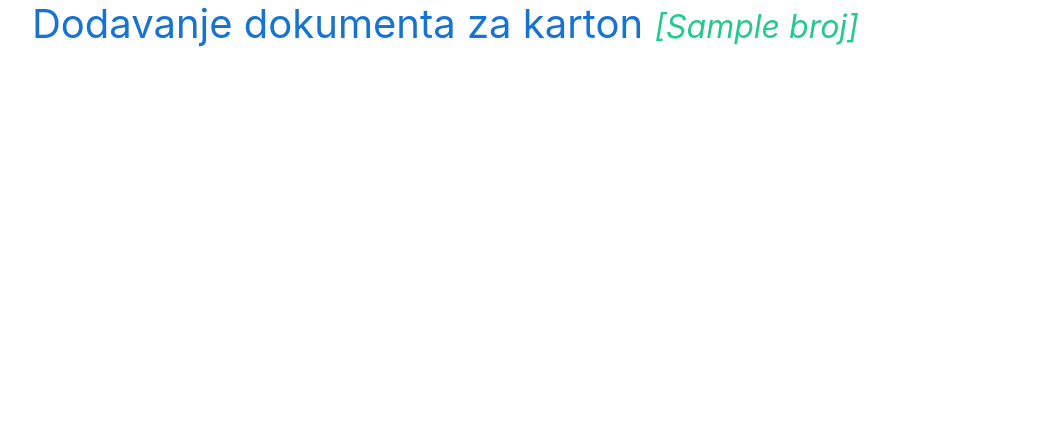
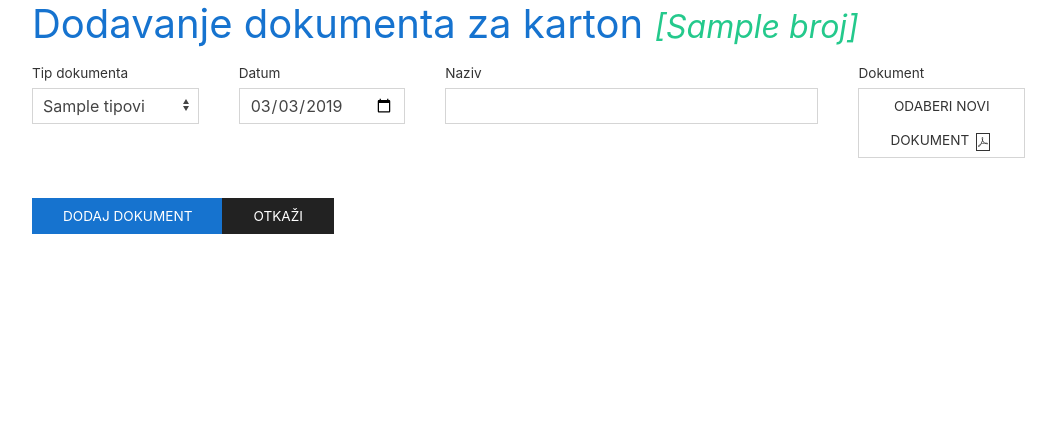
Before and after one commit to chana-chh/kartoteka, a PHP site: template app/views/dokument_dodavanje.twig in a window 1280 px wide. Shown: the part 67-500 px from the top of the page, without its empty margins (8-1064 px from the left). Run offline with PHP 8.4, Linux system fonts and the light colour scheme; the template is opened without the code that fills it: most values are stand-ins (such as "Sample title", 1, 10 or a date in 2020); some libraries are stand-ins or nearby versions.

Commit message:
dokumenti dodavanje

```diff
--- a/app/controllers/KartoniController.php
+++ b/app/controllers/KartoniController.php
@@ -81,8 +81,6 @@ class KartoniController extends Controller
             $this->flash->addMessage('success', 'Novi karton je uspešno upisan.');
             return $response->withRedirect($this->router->pathFor('kartoni'));
         }
-
-        return $response->withRedirect($this->router->pathFor('kartoni'));
     }
 
     public function getKartoniIzmena($request, $response, $args)
--- a/app/views/dokument_dodavanje.twig
+++ b/app/views/dokument_dodavanje.twig
@@ -5,32 +5,57 @@
 	Dodavanje dokumenta za karton <small><em class="uk-text-success">[{{ karton.broj() }}]</em></small>
 </h1>
 
-<!-- MODAL DODAVANJE DOKUMENTA POCETAK -->
-<div id="modal-dodavanje-dokumenta" uk-modal>
-	<div class="uk-modal-dialog">
-		<button class="uk-modal-close-default" type="button" uk-close></button>
-		<div class="uk-modal-header">
-			<h2 class="uk-modal-title uk-text-primary">Dodavanje novog dokumenta</h2>
+<form action="{{ path_for('dokumenti.dodavanje.post') }}" method="POST" id="forma_dodavanje_dokumenta"
+	enctype="multipart/form-data" class="uk-form-stacked" uk-grid>
+	{{ csrf|raw }}
+	<input type="hidden" name="karton_id" id="karton_id" value="{{ karton.id }}">
+
+	<div class="uk-width-1-6">
+		<label for="tip" class="uk-form-label">Tip dokumenta</label>
+		<div class="uk-form-controls">
+			<select name="tip" id="tip" class="uk-select{{ errors.tip[0] ? ' uk-form-danger': ''}}" required>
+				{% for tip in tipovi %}
+				<option value="{{ tip }}" {{ old.tip == tip ? ' selected' : '' }}>{{ tip }}</option>
+				{% endfor %}
+			</select>
 		</div>
-		<div class="uk-modal-body">
-			<form action="{{ path_for('dokumenti.dodavanje') }}" method="POST" id="forma_dodavanje_dokumenta" enctype="multipart/form-data">
-				{{ csrf|raw }}
-				<input type="hidden" name="dok_dodavanje_id" id="dok_dodavanje_id" value="{{ karton.id }}">
+		<small class="uk-text-danger">{{ errors.tip[0] ? :'' }}</small>
+	</div>
+
+	<div class="uk-width-1-6">
+		<label for="datum" class="uk-form-label">Datum</label>
+		<div class="uk-form-controls">
+			<input type="date" name="datum" id="datum" value="{{ old.datum ? : 'now'|date('Y-m-d') }}" class="uk-input{{ errors.datum[0] ? ' uk-form-danger': ''}}" autocomplete="off" required>
+		</div>
+		<small class=" uk-text-danger">{{ errors.datum[0] ? : '' }}</small>
+	</div>
+
+	<div class="uk-width-1-3">
+		<label for="opis" class="uk-form-label">Naziv</label>
+		<div class="uk-form-controls">
+			<input type="text" name="opis" id="opis"
+			value="{{ old.opis ? : '' }}" class="uk-input{{ errors.opis[0] ? ' uk-form-danger': ''}}" required>
+		</div>
+		<small class="uk-text-danger">{{ errors.opis[0] ? :'' }}</small>
+	</div>
+
+	<div class="uk-width-1-6">
+		<label for="dodavanje_dokumenta" class="uk-form-label">Dokument</label>
 		<div uk-form-custom id="dodavanje_dokumenta">
 			<input type="file" name="dokument" id="dokument">
 			<button class="uk-button uk-button-default" type="button" tabindex="-1">
 				Odaberi novi dokument <span uk-icon="file-pdf"></span>
 			</button>
 		</div>
-			</form>
 	</div>
-		<div class="uk-modal-footer uk-text-right">
+	<div class="uk-width-1-4">
 		<div class="uk-button-group">
-				<button class="uk-button uk-button-primary" type="button" id="modal_dugme_dodaj_dokument">Dodaj dokument</button>
-				<button class="uk-button uk-button-secondary uk-modal-close" type="button">Otkaži</button>
+			<input class="uk-button uk-button-primary" type="submit" value="Dodaj dokument">
+			<a href="{{ path_for('kartoni.pregled',{'id' : karton.id}) }}" class="uk-button uk-button-secondary">
+				Otkaži
+			</a>
 		</div>
 	</div>
-	</div>
-</div>
-<!-- MODAL DODAVANJE DOKUMENTA KRAJ -->
+</form>
+
 {% endblock naslov %}
--- a/app/views/karton_dodavanje.twig
+++ b/app/views/karton_dodavanje.twig
@@ -73,10 +73,8 @@
 		</div>
 	</div>
 	<div class="uk-button-group uk-width-1-5">
-		<button class="uk-button uk-button-primary uk-width-1-2"><span uk-icon="check"></span> Snimi</button>
-		<a href="{{ path_for('kartoni') }}" class="uk-button uk-button-secondary uk-width-1-2">
-			<span uk-icon="ban"></span> Otkaži
-		</a>
+		<button class="uk-button uk-button-primary uk-width-1-2">Snimi</button>
+		<a href="{{ path_for('kartoni') }}" class="uk-button uk-button-secondary uk-width-1-2">Otkaži</a>
 	</div>
 </form>
 {% endblock naslov %}
```
Also changed, not shown: app/controllers/DokumentiController.php (+34 -16 lines), 5 other files. Lines whose indentation alone changed are shown as unchanged.
